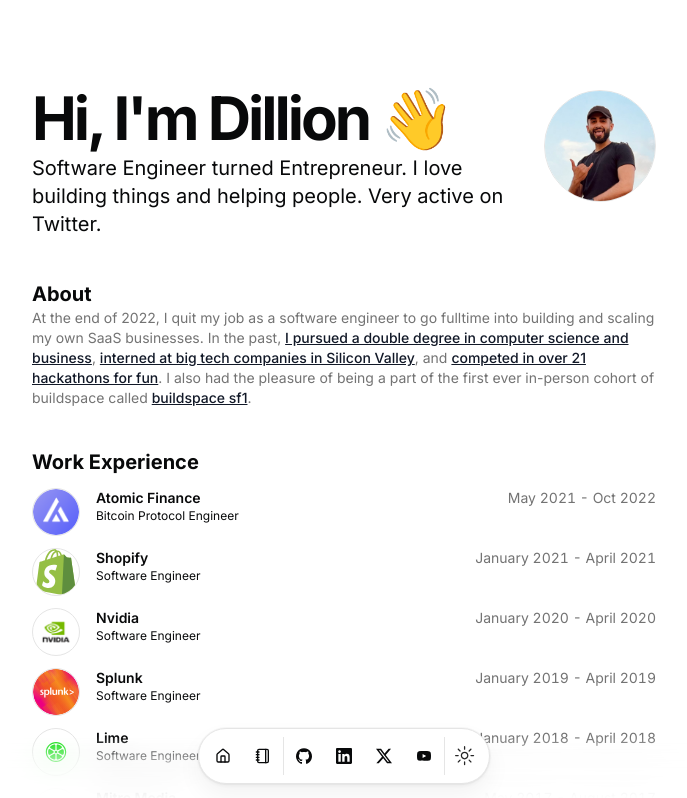
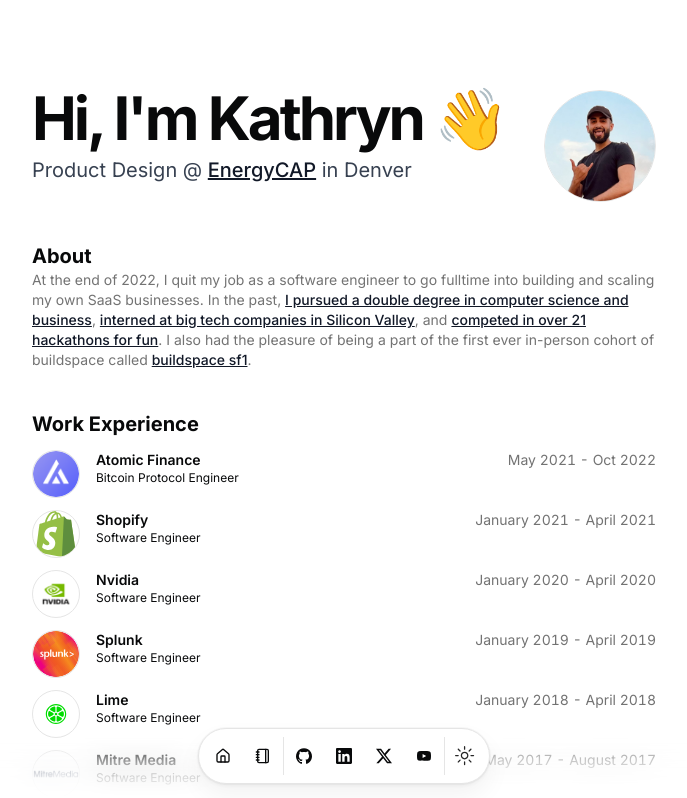
Before and after one commit to wernerkat/portfolio-website, a Next.js app: page / in a window 1280 px wide. Shown: the top 798 px of the page, without its empty margins (296-983 px from the left). Built offline with nearby package versions, Linux system fonts and the light colour scheme.

Commit message:
First Section

```diff
--- a/src/app/page.tsx
+++ b/src/app/page.tsx
@@ -24,11 +24,14 @@
                 yOffset={8}
                 text={`Hi, I'm ${DATA.name.split(" ")[0]} 👋`}
               />
-              <BlurFadeText
-                className="max-w-[600px] md:text-xl"
-                delay={BLUR_FADE_DELAY}
-                text={DATA.description}
-              />
+
+              <BlurFade delay={BLUR_FADE_DELAY * 4}>
+                <Markdown className="prose max-w-[600px] md:text-xl">
+                  {DATA.description}
+                </Markdown>
+              </BlurFade>
+
+              {/* </BlurFadeText> */}
             </div>
             <BlurFade delay={BLUR_FADE_DELAY}>
               <Avatar className="size-28 border">
--- a/src/data/resume.tsx
+++ b/src/data/resume.tsx
@@ -2,13 +2,13 @@
 import { HomeIcon, NotebookIcon } from "lucide-react";
 
 export const DATA = {
-  name: "Dillion Verma",
+  name: "Kathryn Werner",
   initials: "DV",
   url: "https://dillion.io",
-  location: "San Francisco, CA",
+  location: "Denver, CO",
   locationLink: "https://www.google.com/maps/place/sanfrancisco",
   description:
-    "Software Engineer turned Entrepreneur. I love building things and helping people. Very active on Twitter.",
+    "Product Design @ [EnergyCAP](https://www.energycap.com/) in Denver",
   summary:
     "At the end of 2022, I quit my job as a software engineer to go fulltime into building and scaling my own SaaS businesses. In the past, [I pursued a double degree in computer science and business](/#education), [interned at big tech companies in Silicon Valley](https://www.youtube.com/watch?v=d-LJ2e5qKdE), and [competed in over 21 hackathons for fun](/#hackathons). I also had the pleasure of being a part of the first ever in-person cohort of buildspace called [buildspace sf1](https://buildspace.so/sf1).",
   avatarUrl: "/me.png",
@@ -30,7 +30,7 @@
     { href: "/blog", icon: NotebookIcon, label: "Blog" },
   ],
   contact: {
-    email: "hello@example.com",
+    email: "hello@kathrynwernerux.com",
     tel: "+123456789",
     social: {
       GitHub: {
```
